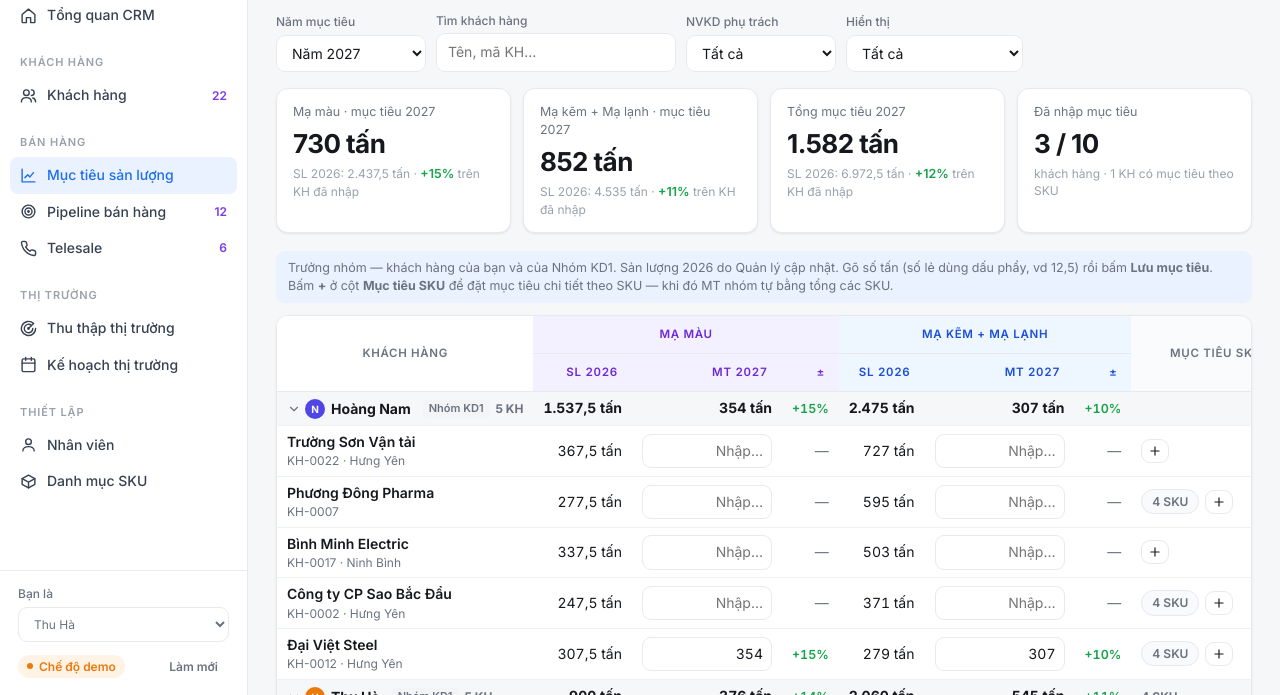
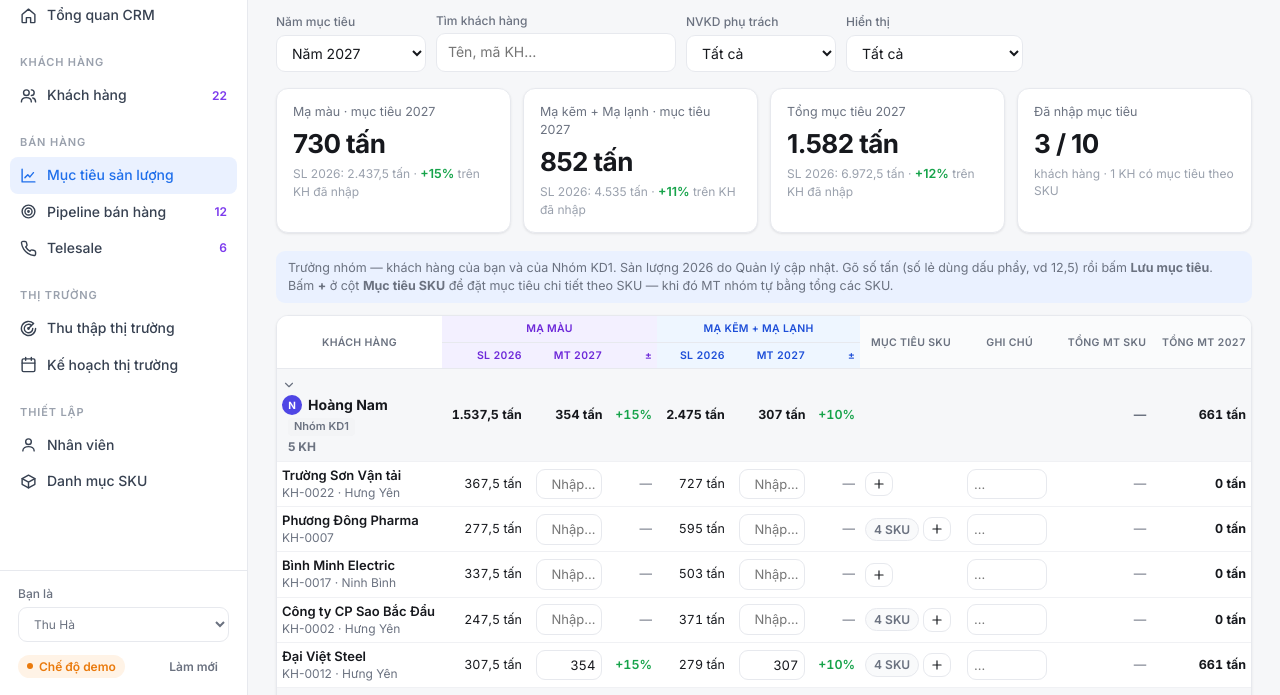
Before and after one commit to Vanhanh-TL/crm-tien-loi, a plain HTML site: page public/index.html in a window 1280 px wide. Both pictures are taken after a click on the link "Mục tiêu sản lượng". Shown: the part 105-800 px from the top of the page. Drawn offline with Linux system fonts and the light colour scheme; no server answers.

Commit message:
Add files via upload

```diff
--- a/public/css/style.css
+++ b/public/css/style.css
@@ -302,6 +302,9 @@ tr.selected td { background: var(--accent-soft) !important; }
   .kpis-target .kpi .value { font-size: 17px; margin-top: 2px; }
   .kpis-target .kpi .hint { font-size: 10.5px; }
 
+}
+
+/* ---------- Bảng mục tiêu dạng "bấm tên mở chi tiết" (màn hình hẹp < 1240px: điện thoại, máy tính bảng, laptop nhỏ) ---------- */
 /* Bảng mục tiêu: bấm tên khách → ô sản lượng + mục tiêu hiện bên dưới */
 .m-table td, .m-table th { white-space: normal; }
 .target-table.m-table tbody td:first-child, .target-table.m-table thead tr:first-child th:first-child { position: static; }
@@ -320,4 +323,33 @@ tr.selected td { background: var(--accent-soft) !important; }
 .m-detail .cell { width: 100%; }
 .m-detail .cell.note { width: 100%; margin-top: 4px; }
 .m-foot { display: flex; align-items: center; gap: 8px; flex-wrap: wrap; margin: 4px 0 8px; }
+
+@media (min-width: 600px) {
+  .m-detail .m-grp { display: inline-block; width: calc(50% - 10px); vertical-align: top; margin-right: 8px; }
 }
+
+/* ---------- Bảng mục tiêu dạng lưới (màn hình rộng) ---------- */
+/* Cột tên khách: hẹp lại, tên dài tự xuống dòng (tên in hoa dài làm bảng tràn sang phải) */
+.target-table:not(.m-table) tbody tr[data-row] td:first-child { white-space: normal; width: 240px; min-width: 200px; max-width: 260px; }
+.target-table:not(.m-table) tbody tr[data-row] td:first-child .name { font-size: 13px; line-height: 1.3; display: -webkit-box; -webkit-line-clamp: 2; -webkit-box-orient: vertical; overflow: hidden; }
+.target-table:not(.m-table) .nv-row td:first-child { white-space: normal; }
+.target-table:not(.m-table) .nv-row .staff { flex-wrap: wrap; row-gap: 2px; }
+/* Laptop: thu gọn ô nhập và khoảng cách để vừa màn hình */
+@media (max-width: 1600px) {
+  .target-table:not(.m-table) td, .target-table:not(.m-table) th { padding: 6px 7px; }
+  .target-table:not(.m-table) th { font-size: 10.5px; letter-spacing: .03em; }
+  .target-table:not(.m-table) .cell { width: 74px; padding: 5px 6px; }
+  .target-table:not(.m-table) .cell.note { width: 96px; }
+  .target-table:not(.m-table) .chip-extra { display: none; }
+  .target-table:not(.m-table) .sku-cell { gap: 4px; }
+  .target-table:not(.m-table) .sku-locked { flex-direction: column; align-items: flex-end; gap: 1px; }
+  .target-table:not(.m-table) .sku-chip { padding: 2px 8px; }
+  .target-table:not(.m-table) tbody tr[data-row] td:first-child { width: 190px; min-width: 170px; max-width: 190px; }
+}
+@media (max-width: 1366px) {
+  .target-table:not(.m-table) td, .target-table:not(.m-table) th { padding: 5px 5px; }
+  .target-table:not(.m-table) .cell { width: 66px; font-size: 13px; }
+  .target-table:not(.m-table) .cell.note { width: 80px; }
+  .target-table:not(.m-table) tbody tr[data-row] td:first-child { width: 165px; min-width: 150px; max-width: 165px; }
+  .target-table:not(.m-table) .growth, .target-table:not(.m-table) td.num { font-size: 12.5px; }
+}
```
Lines whose indentation alone changed are shown as unchanged.
